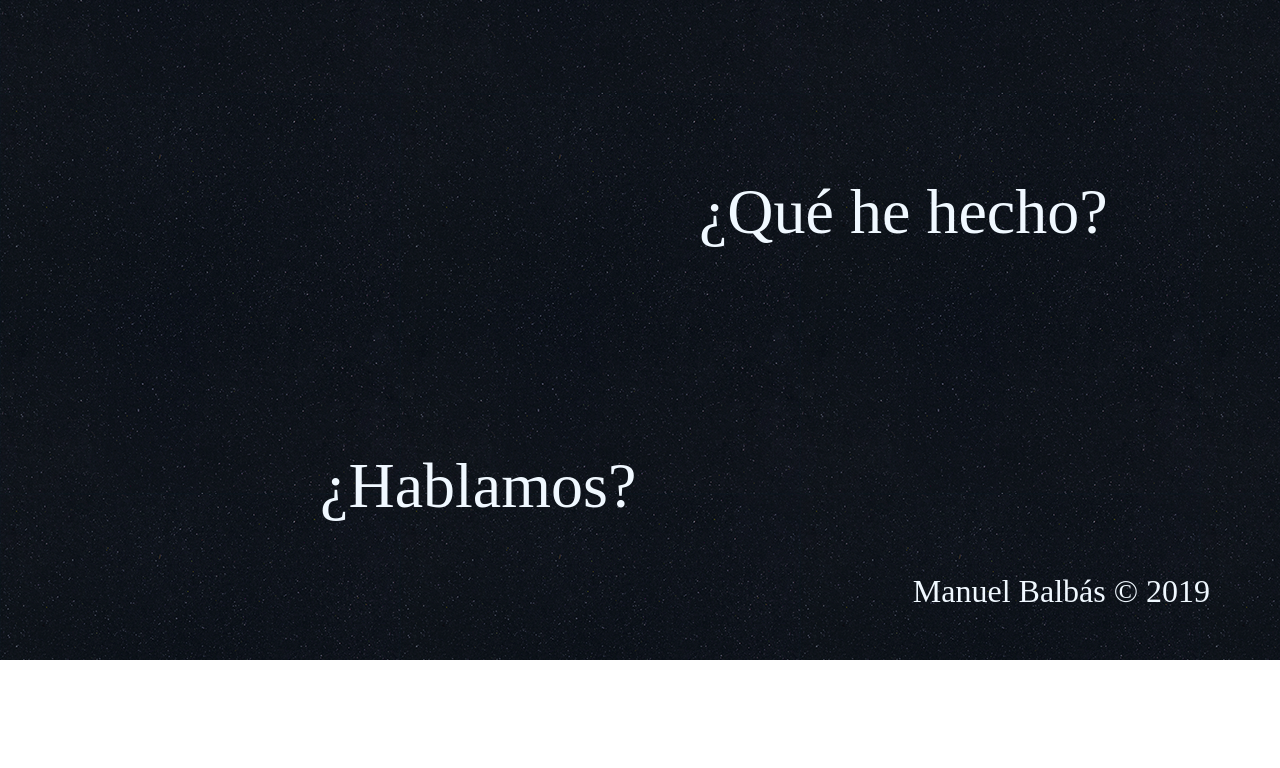
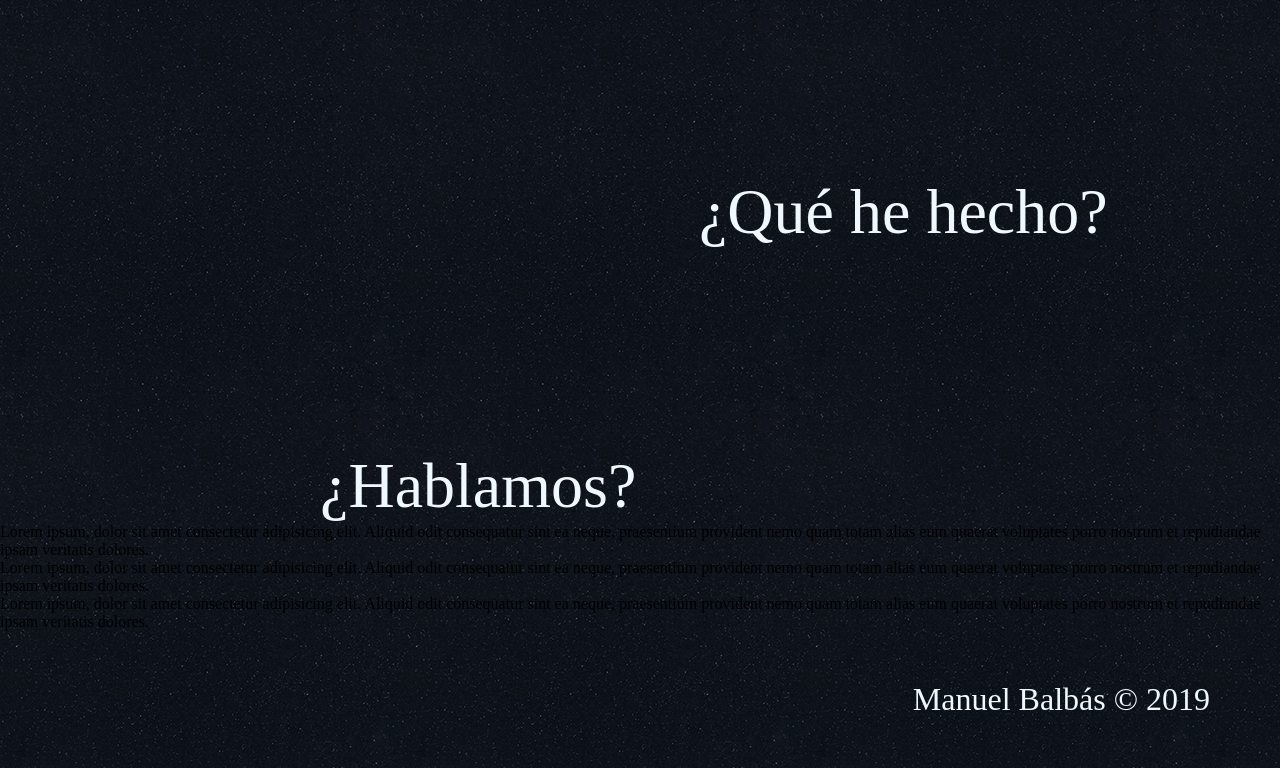
Before and after one commit to Manu-999/portfolio1, a plain HTML site: page index.html in a window 1280 px wide. Shown: the part 1106-1874 px from the top of the page. Before the commit the page ends 1766 px from the top, so only its background shows below. Drawn offline with nearby package versions, Linux system fonts and the light colour scheme; a web font is replaced by a local one.

Commit message:
cambio de title

```diff
--- a/index.html
+++ b/index.html
@@ -5,7 +5,7 @@
     <meta charset="UTF-8">
     <meta name="viewport" content="width=device-width, initial-scale=1.0">
     <meta http-equiv="X-UA-Compatible" content="ie=edge">
-    <title>Manuel</title>
+    <title>Manuel Balbás DEV</title>
     <link rel="stylesheet" href="style.css">
     <link rel="stylesheet" href="./node_modules/animate.css/animate.css">
     <link href="https://fonts.googleapis.com/css?family=B612+Mono|Pridi" rel="stylesheet">
@@ -38,6 +38,24 @@
         </nav>
     </header>
 
+    <section id="cv">
+        <p>Lorem ipsum, dolor sit amet consectetur adipisicing elit. Aliquid odit consequatur sint ea neque, praesentium
+            provident nemo quam totam alias eum quaerat voluptates porro nostrum et repudiandae ipsam veritatis dolores.
+        </p>
+    </section>
+
+    <section id="experience">
+        <p>Lorem ipsum, dolor sit amet consectetur adipisicing elit. Aliquid odit consequatur sint ea neque, praesentium
+            provident nemo quam totam alias eum quaerat voluptates porro nostrum et repudiandae ipsam veritatis dolores.
+        </p>
+    </section>
+
+    <section id="contact">
+        <p>Lorem ipsum, dolor sit amet consectetur adipisicing elit. Aliquid odit consequatur sint ea neque, praesentium
+            provident nemo quam totam alias eum quaerat voluptates porro nostrum et repudiandae ipsam veritatis dolores.
+        </p>
+    </section>
+
 
 
     <footer class="footer">
```
